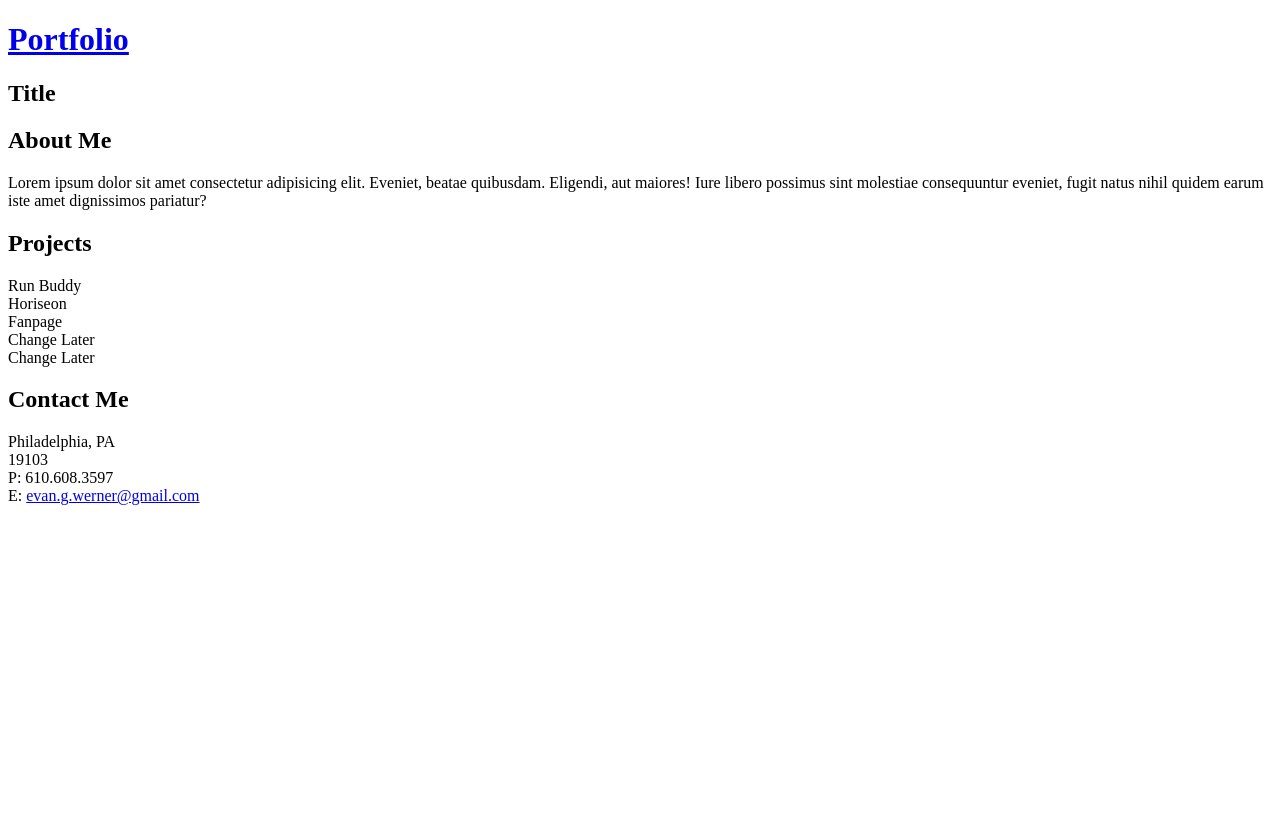
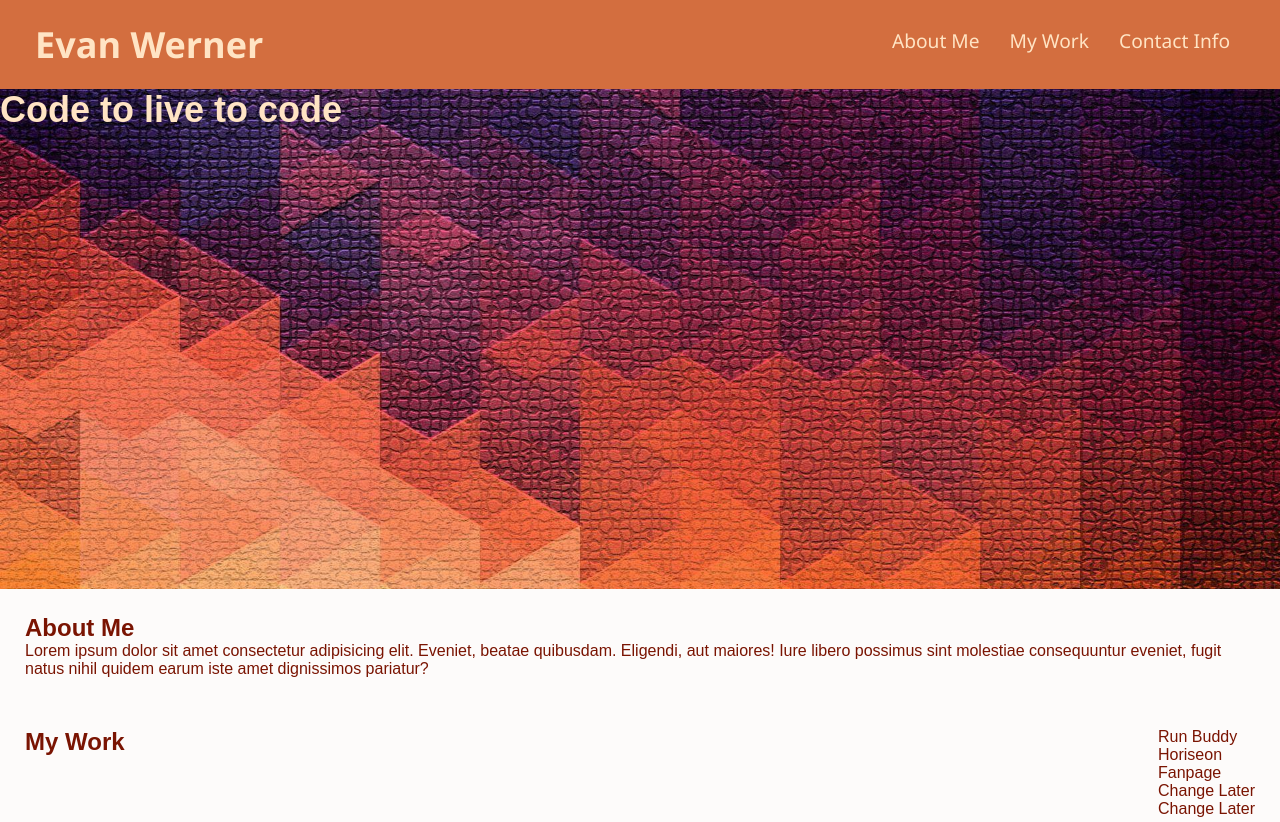
Before and after one commit to Evan-Wer/Portfolio, a plain HTML site: page Evan_Portfolio.html in a window 1280 px wide. Shown: the top 822 px of the page. Before the commit the page ends 800 px from the top, so only its background shows below. Drawn offline with Linux system fonts and the light colour scheme.

Commit message:
added flexboxe to body

```diff
--- a/Evan_Portfolio.html
+++ b/Evan_Portfolio.html
@@ -2,26 +2,41 @@
 <html lang="eng-us">
     <head>
         <meta charset="UTF-8" />
-        <link rel="stylesheet" href="./assets/css/style.css">
+        <link rel="stylesheet" href="../Portfolio/assets/css/styles.css">
         <title>Evan's Portfolio</title>
         <meta name="viewport" content="width=device-width, initial-scale=1.0" />
     </head>
+
 <!--Header (with home page link)-->
     <header>
         <h1>
-            <a href="../Portfolio/Evan_Portfolio.html">Portfolio</a>
+            <a href="../Portfolio/Evan_Portfolio.html">Evan Werner</a>
         </h1>
 
+        <nav>
+            <ul>
+                <li>
+                    <a href="#about-me">About Me</a>
+                </li>
+                <li>
+                    <a href="#my-work">My Work</a>
+                </li>
+                <li>
+                    <a href="#contact-info">Contact Info</a>
+                </li>
+            </ul>
+        </nav>
     </header>
 
     <!--hero section-->
     <section class="hero">
-        <div class="hero-text">
-            <h2>Title</h2>
+        <div class="hero-title">
+            <h2>Code to live to code</h2>
         </div>
     </section>
 
     <!--about me section-->
+    <body>
         <section id="about-me" class="about-me">
             <div>
                 <h2 class="section-title">About Me</h2>
@@ -34,8 +49,8 @@
         </section>
 
     <!--Work Projects-->
-    <section id="projects" class="projects">
-        <h2 class="section-title">Projects</h2>
+        <section id="my-work" class="my-work">
+            <h2 class="section-title">My Work</h2>
             <div class="projects-grid-wrap">
                 <div class="projects-grid-container">
                     <div class="project-grid-item box-1">Run Buddy</div>
@@ -48,7 +63,7 @@
         </section>
 
     <!--Contact Information-->
-    <section   id="contact-info" class="contact-info">
+        <section id="contact-info" class="contact-info">
             <div>
                 <h2 class="section-title">Contact Me</h2>
             </div>
@@ -63,3 +78,7 @@
             </div>
 
         </section>
+    </body>
+    <footer>
+
+    </footer>
--- a/assets/css/styles.css
+++ b/assets/css/styles.css
@@ -0,0 +1,94 @@
+* {
+    margin: 0;
+    padding: 0;
+    box-sizing: border-box;
+}
+
+header {
+    display: flex;
+    justify-content: space-between;
+    flex-wrap: wrap;
+    padding: 20px 35px;
+    background-color: #d36e3f;
+}
+
+header h1 {
+    font-weight: bold;
+    margin: 0;
+    font-size: 36px;
+    color: bisque;
+}
+
+header a {
+    text-decoration: none;
+    color: bisque;
+    font-family: 'Segoe UI', Tahoma, Geneva, Verdana, sans-serif;
+}
+
+header nav {
+    margin: 7px 0;
+}
+
+header nav ul {
+    display: flex;
+    flex-wrap: wrap;
+    justify-content: space-between;
+    align-items: center;
+    list-style: none;
+}
+
+header nav ul li a {
+    padding:10px 15px;
+    font-weight: lighter;
+    font-size: 1.5vw;
+}
+
+body {
+    color:
+}
+
+.hero {
+    display: flex;
+    flex-wrap: wrap;
+    background-image: url("../images/hero_mosaic.jpg");
+    background-size: cover;
+    background-position: center;
+    height: 500px;
+}
+
+.hero div h2 {
+    display: flex;
+    flex-wrap: wrap;
+    font-size: 36px;
+    color: bisque;
+    justify-content: flex-end;
+    align-items: flex-end;
+}
+
+body {
+    background-color: #fdfbfa;
+    color: rgb(122, 20, 2);
+    font-family: Arial, Helvetica, sans-serif;
+}
+
+.about-me {
+    padding: 25px;
+    display: flex;
+    justify-content: space-between;
+    flex-wrap: wrap;
+}
+
+
+.my-work {
+    padding: 25px;
+    display: flex;
+    justify-content: space-between;
+    flex-wrap: wrap;
+}
+
+.contact-info {
+    padding: 25px;
+    display: flex;
+    justify-content: space-between;
+    flex-wrap: wrap;
+}
```
Also changed, not shown: assets/images/hero_mosaic.jpg (added). Lines whose indentation alone changed are shown as unchanged.
